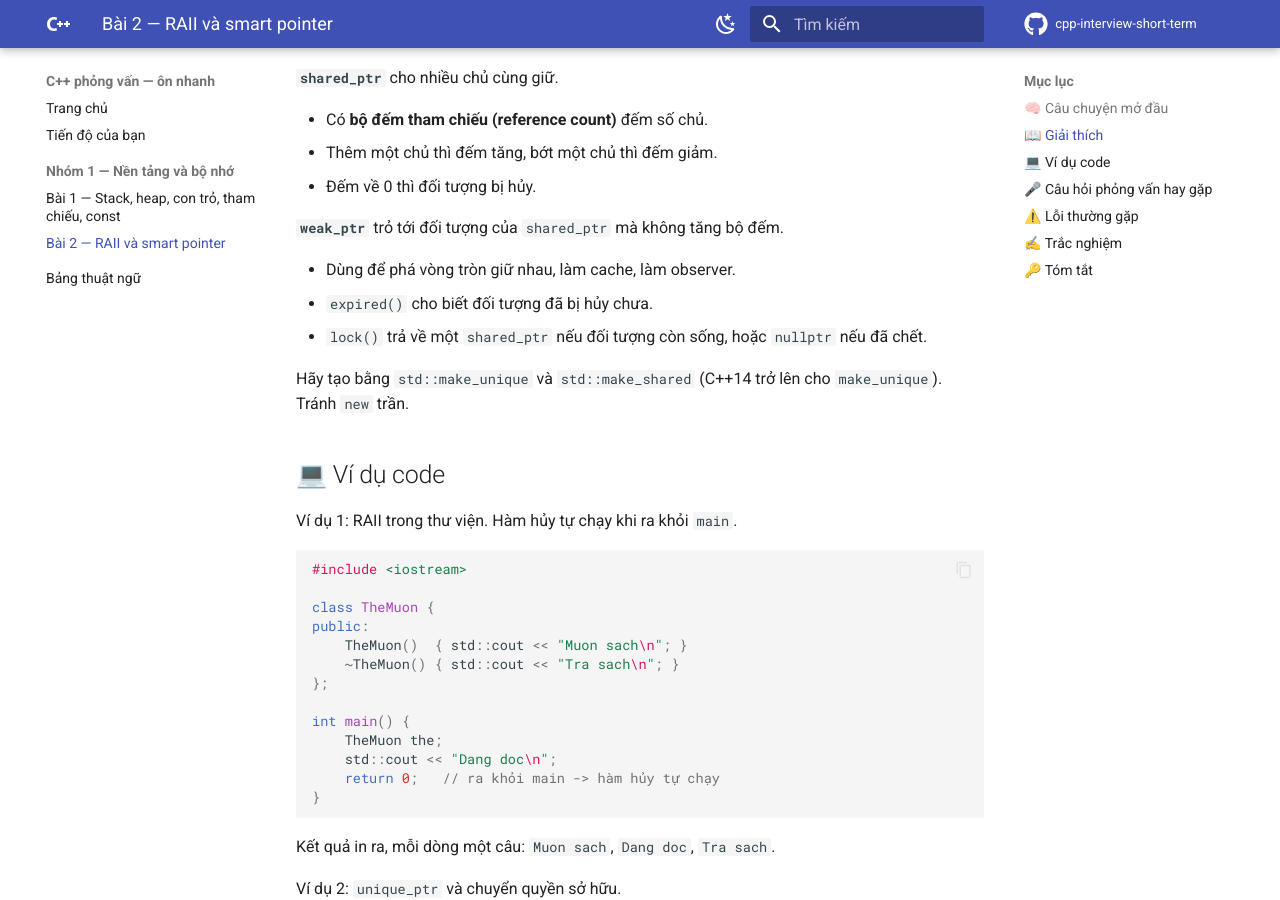
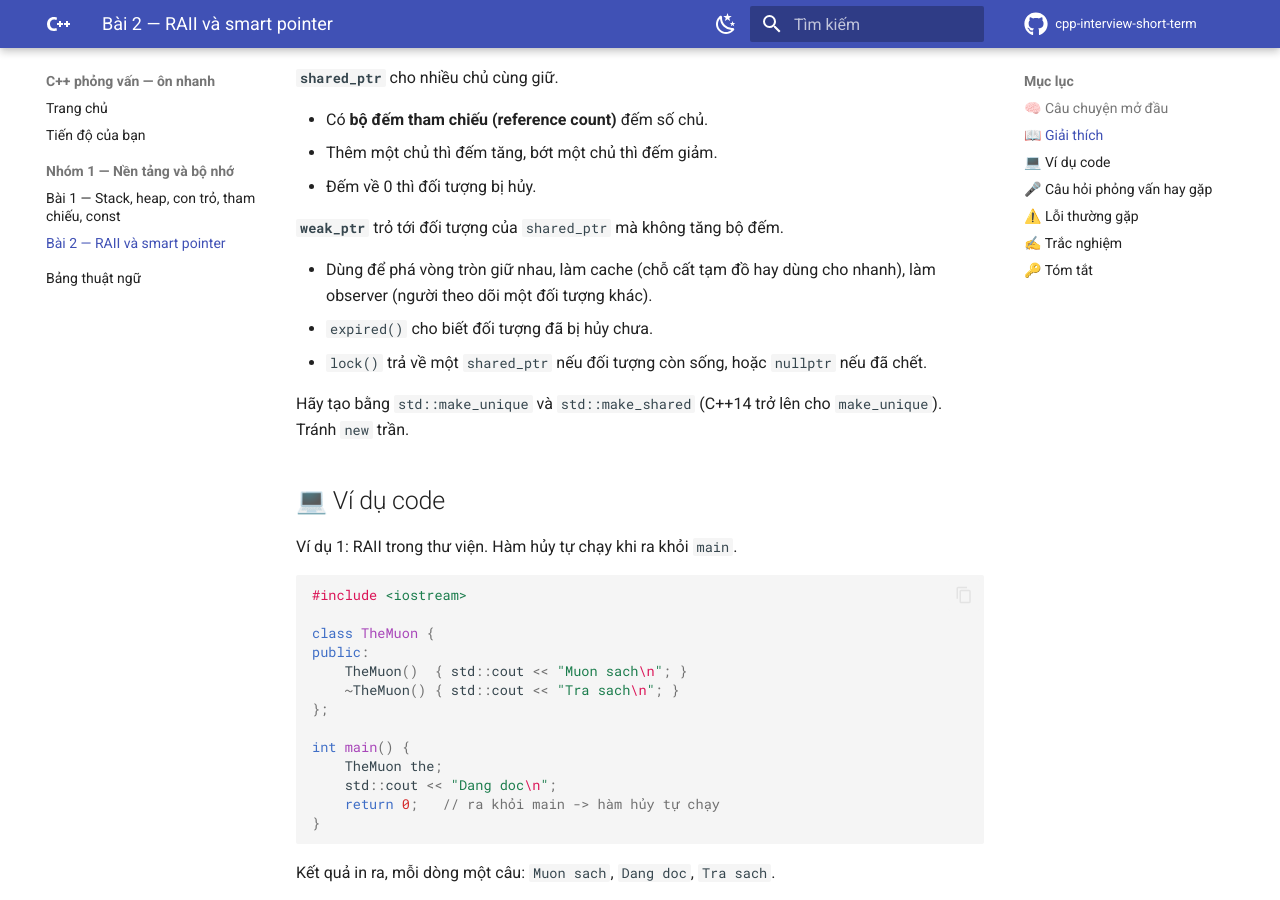
Before and after one commit to hungnguyen010518/cpp-interview-short-term, an MkDocs documentation site: the page built from docs/nhom-1-nen-tang-bo-nho/02-raii-smart-pointer.md, in a window 1280 px wide and 900 px high, scrolled down 1333 px. Built offline with MkDocs 1.6.1 and Material for MkDocs 9.7.7, drawn with Linux system fonts in a browser that asks for light colours; comment, search, counter and statistics services are not loaded; some of the changed text lies outside the part shown.

Commit message:
fix: sửa tiêu đề Lỗi 2, câu giải thích make_shared và chú thích cache/observer ở Bài 2
Co-Authored-By: Claude Sonnet 5.5 <noreply@anthropic.com>

```diff
--- a/docs/nhom-1-nen-tang-bo-nho/02-raii-smart-pointer.md
+++ b/docs/nhom-1-nen-tang-bo-nho/02-raii-smart-pointer.md
@@ -45,7 +45,7 @@ Từ luật đó, ta có ba "thẻ" để giữ đồ trong kho:
 
 **`weak_ptr`** trỏ tới đối tượng của `shared_ptr` mà không tăng bộ đếm.
 
-- Dùng để phá vòng tròn giữ nhau, làm cache, làm observer.
+- Dùng để phá vòng tròn giữ nhau, làm cache (chỗ cất tạm đồ hay dùng cho nhanh), làm observer (người theo dõi một đối tượng khác).
 - `expired()` cho biết đối tượng đã bị hủy chưa.
 - `lock()` trả về một `shared_ptr` nếu đối tượng còn sống, hoặc `nullptr` nếu đã chết.
 
@@ -179,7 +179,7 @@ Cách sửa: đổi một phía thành `std::weak_ptr`, ví dụ `std::weak_ptr<
 
     Hãy dùng `std::make_shared`, hoặc copy từ một `shared_ptr` có sẵn.
 
-!!! warning "Lỗi 2: Dùng `shared_ptr` ở mọi nơi \"cho chắc\""
+!!! warning "Lỗi 2: Dùng `shared_ptr` ở mọi nơi 'cho chắc'"
     Làm vậy tốn thêm chi phí và làm rối quyền sở hữu: không ai biết ai là chủ thật sự. Hãy bắt đầu bằng `unique_ptr`.
 
 !!! warning "Lỗi 3: Lấy `.get()` ra rồi tự `delete`"
@@ -252,7 +252,7 @@ Cách sửa: đổi một phía thành `std::weak_ptr`, ví dụ `std::weak_ptr<
 - `new T` rồi gán
 - `malloc`
 
-<p class="giai-thich" markdown>`make_shared` an toàn trước ngoại lệ và cấp phát một lần cho cả đối tượng lẫn bộ đếm.</p>
+<p class="giai-thich" markdown>`make_shared` cấp phát một lần cho cả đối tượng lẫn bộ đếm nên gọn hơn. Trước C++17, nó còn tránh được rò rỉ khi dùng chung với lời gọi khác.</p>
 </div>
 
 </div>
```
